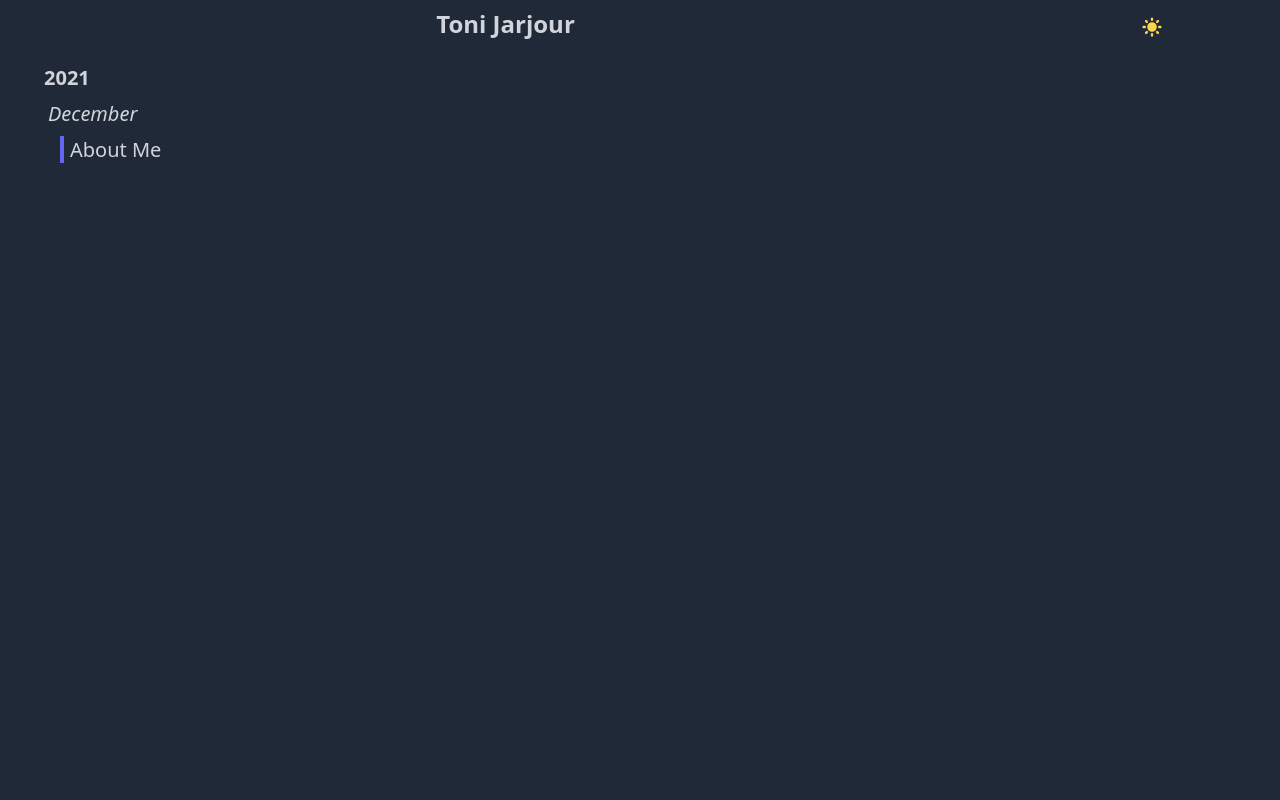
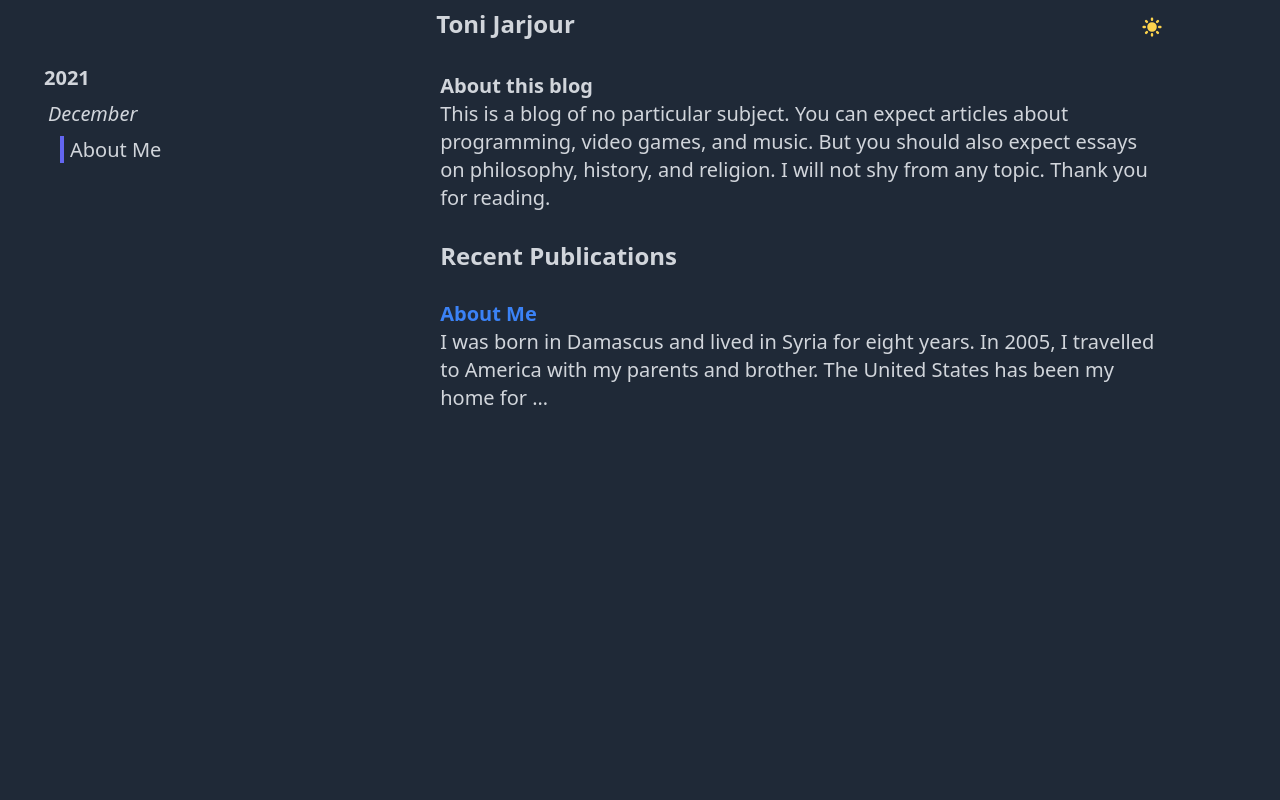
Before and after one commit to tonijarjour/website, a Next.js app: page / in a window 1280 px wide. Shown: the top 800 px of the page. Built offline with nearby package versions, Linux system fonts and the light colour scheme.

Commit message:
index page shows recent pubs and fix typos

```diff
--- a/pages/about.tsx
+++ b/pages/about.tsx
@@ -30,8 +30,8 @@ const About = () => {
       <br />
       <h2 className="font-bold">Education</h2>
       <p>
-        I recieved a high school diploma in 2016. In the following two years, I
-        went to community college and recieved an associate&apos;s degree for
+        I received a high school diploma in 2016. In the following two years, I
+        went to community college and received an associate&apos;s degree in
         computer networking. I would like to continue school, but can neither
         afford nor justify the cost. If the opportunity presented itself, I
         would study philosophy or history. These disciplines would improve my
--- a/pages/donate.tsx
+++ b/pages/donate.tsx
@@ -9,15 +9,15 @@ const Donate = () => {
         <meta
           name="description"
           content={
-            "If you the enjoy this blog, consider sending some money." +
-            " Any amount is appreciated and it helps me lot."
+            "If you enjoy this blog, consider sending some money." +
+            " Any amount is appreciated and it helps me a lot."
           }
         />
         <link rel="icon" href="/favicon.ico" />
       </Head>
       <p>
-        If you the enjoy this blog, consider sending some money. Any amount is
-        appreciated and it helps me lot.
+        If you enjoy this blog, consider sending some money. Any amount is
+        appreciated and it helps me a lot.
       </p>
       <br />
       <div className="space-x-3 text-center">
--- a/pages/index.tsx
+++ b/pages/index.tsx
@@ -1,10 +1,11 @@
+import Link from "next/link";
 import Head from "next/head";
 
 const Home = () => {
   return (
     <article>
       <Head>
-        <title>Home - Toni Jarjour</title>
+        <title>Recent Publications - Toni Jarjour</title>
         <meta
           name="description"
           content={
@@ -14,6 +15,28 @@ const Home = () => {
         />
         <link rel="icon" href="/favicon.ico" />
       </Head>
+      <h1 className="font-bold">About this blog</h1>
+      <p>
+        This is a blog of no particular subject. You can expect articles about
+        programming, video games, and music. But you should also expect essays
+        on philosophy, history, and religion. I will not shy from any topic.
+        Thank you for reading.
+      </p>
+      <br />
+      <h2 className="text-2xl font-bold">Recent Publications</h2>
+      <br />
+      <Link href="/about">
+        <a>
+          <h3 className="font-bold text-blue-600 dark:text-blue-500">
+            About Me
+          </h3>
+          <p>
+            I was born in Damascus and lived in Syria for eight years. In 2005,
+            I travelled to America with my parents and brother. The United
+            States has been my home for&nbsp;&hellip;
+          </p>
+        </a>
+      </Link>
     </article>
   );
 };
```
